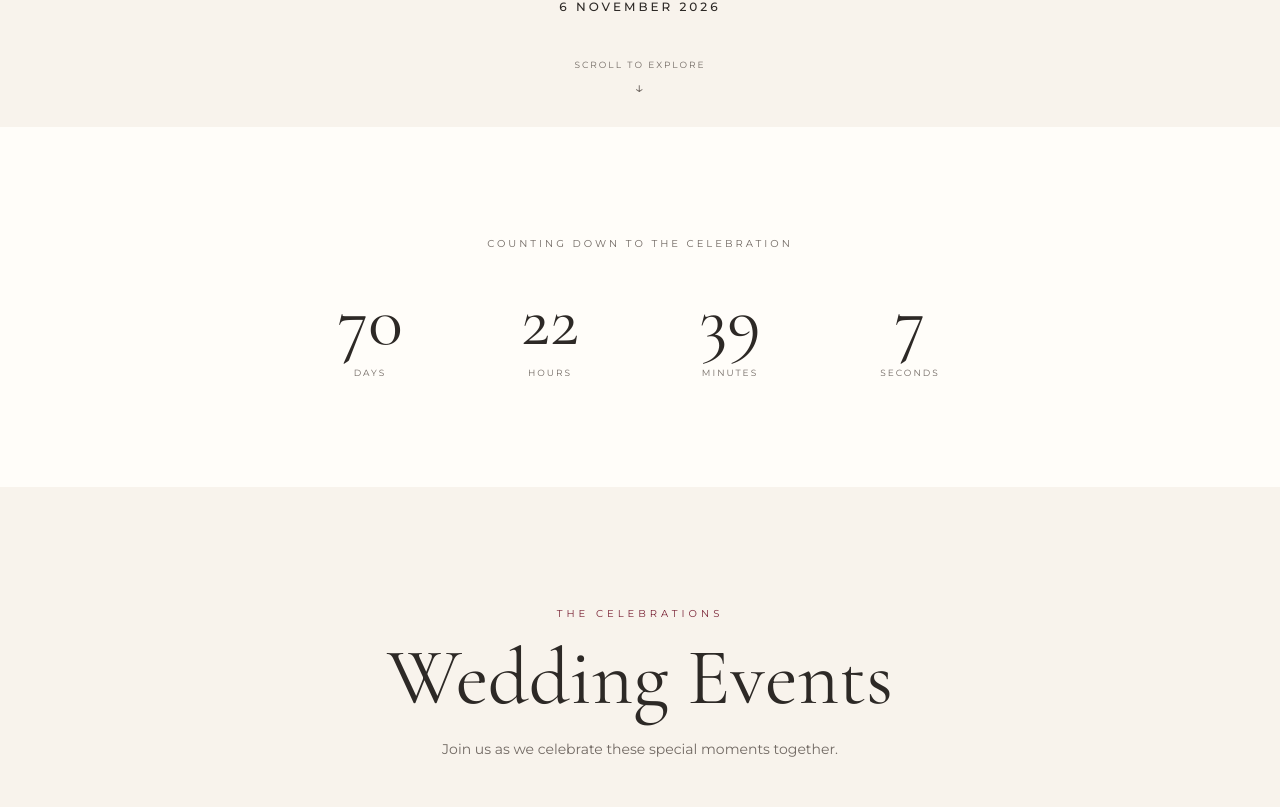
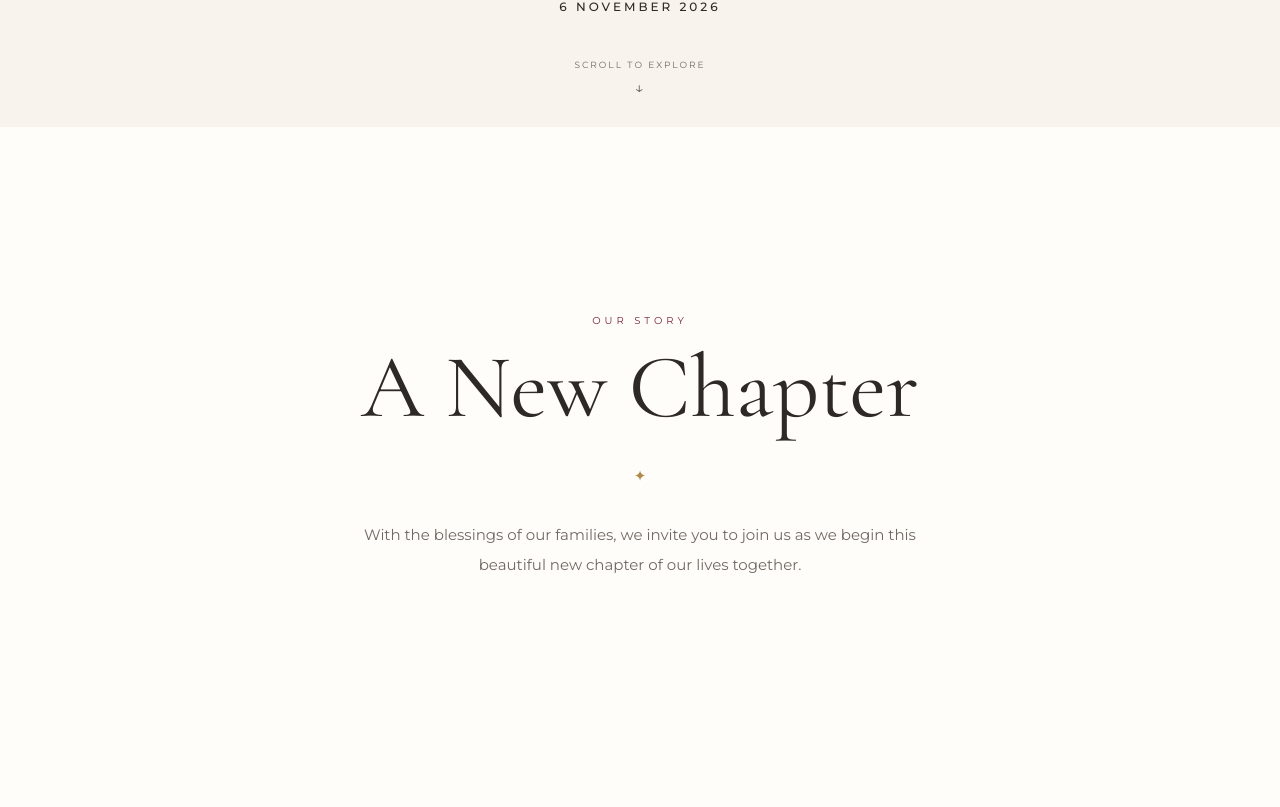
Before and after one commit to abdulmuqtadir2208/Wedding-card, a React (Vite) app: page / in a window 1280 px wide. Shown: the part 673-1480 px from the top of the page. Built offline with nearby package versions, Linux system fonts and the light colour scheme.

Commit message:
add invitation story section

```diff
--- a/src/App.jsx
+++ b/src/App.jsx
@@ -1,9 +1,11 @@
 import Navbar from "./components/Navbar";
 import Hero from "./components/Hero";
+import Story from "./components/Story";
 import Countdown from "./components/Countdown";
 import Events from "./components/Events";
 import Venue from "./components/Venue";
 import Gallery from "./components/Gallery";
+
 
 
 function App() {
@@ -11,6 +13,7 @@ function App() {
     <main>
       <Navbar />
       <Hero />
+      <Story />
       <Countdown />
       <Events />
       <Venue />
--- /dev/null
+++ b/src/components/Story.jsx
@@ -0,0 +1,22 @@
+import wedding from "../data/wedding";
+import Reveal from "./Reveal";
+
+function Story() {
+  return (
+    <section className="story" id="story">
+      <Reveal className="story-content">
+        <p className="section-label">Our Story</p>
+
+        <h2>{wedding.story.title}</h2>
+
+        <div className="story-divider">✦</div>
+
+        <p className="story-message">
+          {wedding.story.message}
+        </p>
+      </Reveal>
+    </section>
+  );
+}
+
+export default Story;
--- a/src/data/wedding.js
+++ b/src/data/wedding.js
@@ -8,6 +8,12 @@ const wedding = {
   },
 
   weddingDate: "2026-11-06T19:30:00+05:30",
+
+  story: {
+  title: "A New Chapter",
+  message:
+    "With the blessings of our families, we invite you to join us as we begin this beautiful new chapter of our lives together.",
+},
 
   venue: {
   name: "Venue Name",
--- a/src/index.css
+++ b/src/index.css
@@ -702,3 +702,64 @@ body {
     scroll-behavior: auto;
   }
 }
+
+/* ================================
+   STORY / INVITATION SECTION
+================================ */
+
+.story {
+  min-height: 80vh;
+  padding: var(--space-xxl) var(--space-md);
+
+  display: flex;
+  justify-content: center;
+  align-items: center;
+
+  text-align: center;
+
+  background: var(--color-surface);
+}
+
+.story-content {
+  width: min(700px, 100%);
+}
+
+.story-content h2 {
+  margin-top: 14px;
+
+  font-family: var(--font-heading);
+  font-size: clamp(52px, 9vw, 90px);
+  font-weight: 400;
+  line-height: 0.95;
+  color: var(--color-text);
+}
+
+.story-divider {
+  margin: 35px 0;
+
+  color: var(--color-gold);
+  font-size: 15px;
+}
+
+.story-message {
+  max-width: 570px;
+  margin: 0 auto;
+
+  font-family: var(--font-body);
+  font-size: 15px;
+  line-height: 2;
+
+  color: var(--color-text-muted);
+}
+
+@media (max-width: 600px) {
+  .story {
+    min-height: 70vh;
+    padding: var(--space-xl) var(--space-md);
+  }
+
+  .story-message {
+    font-size: 14px;
+    line-height: 1.9;
+  }
+}
```
